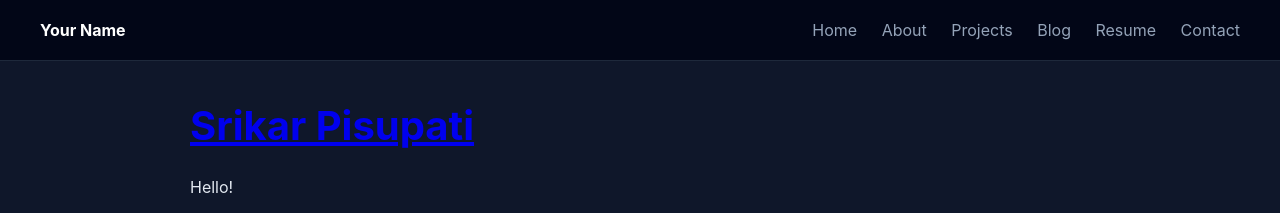
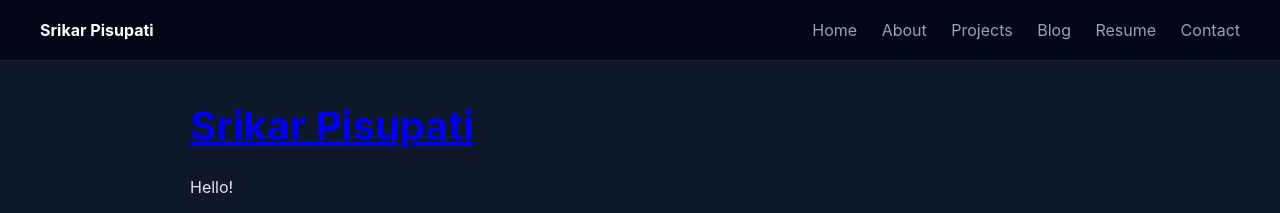
Before and after one commit to srikarpisupati/srikarpisupati.github.io, a Jekyll site: the page built from README.md, in a window 1280 px wide. Shown: the top 213 px of the page. Built offline with Jekyll 4.4.1, drawn with Linux system fonts in a browser that asks for light colours; our own code applies the rules of GitHub Pages for plain Markdown files.

Commit message:
Update name in navigation bar

```diff
--- a/_includes/nav.html
+++ b/_includes/nav.html
@@ -1,5 +1,5 @@
 <nav class="topbar">
-  <div class="nav-left">Your Name</div>
+  <div class="nav-left">Srikar Pisupati</div>
   <div class="nav-right">
     <a href="/">Home</a>
     <a href="/about/">About</a>
```
